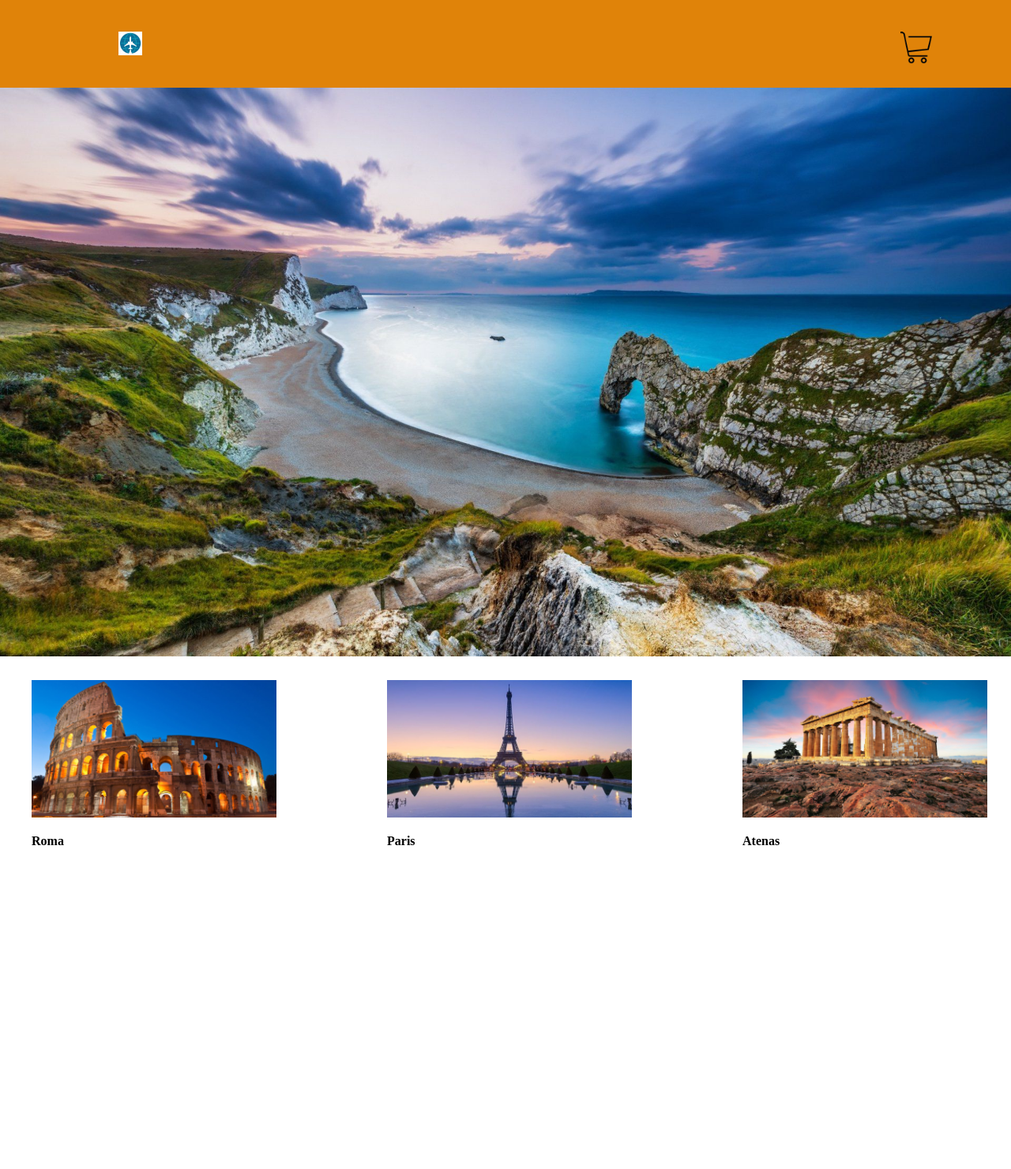
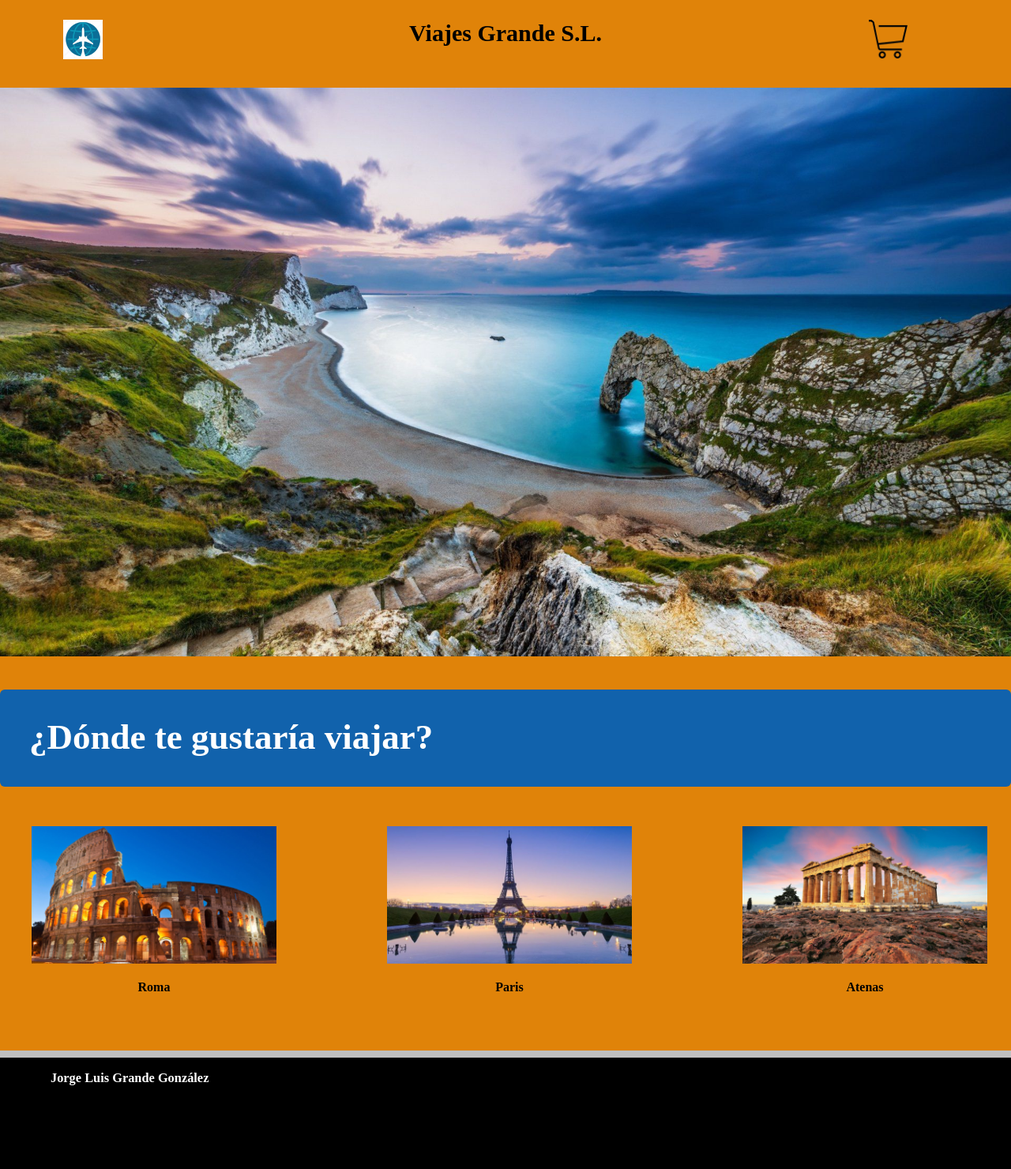
Before and after one commit to jorgegragon/2020-2021-LTAW-Practicas, a plain HTML site: page P1/ContenidoTienda/index.html in a window 1280 px wide. Shown: the whole page at 79% size. Before the commit the page ends 1126 px from the top, so only its background shows below. Drawn offline with Linux system fonts and the light colour scheme.

Commit message:
Avances html

```diff
--- a/P1/ContenidoTienda/css/style.css
+++ b/P1/ContenidoTienda/css/style.css
@@ -4,6 +4,19 @@
 
 body{
 	margin: 0;
+	background-color: #e08309;
+}
+
+footer {
+    position: relative;
+    left: 0px;
+    width: 100%;
+    height: 150px;
+    background-repeat: no-repeat;
+    background-position: 0 0;
+    margin: 50px 0 -10px 0;
+    border-top: 9px solid silver;
+	background-color: black;
 }
 
 img{
@@ -13,35 +26,65 @@ img{
 }
 
 a{
+	text-align: center;
 	text-decoration: none;
 	color: black;
 }
 
 .cabecera{
+	width: calc(100% - 160px);
+    height: 86px;
+	margin: auto;
+	background-color: #e08309;
+}
+
+#logo{
+	width: 100px;
+	height: 50px;
+	float: left;
+	margin-left: auto;
+	margin-bottom: auto;
+	margin-top: auto;
+}
+
+#carrito{
+	width: 100px;
+	height: 50px;
+	float: right;
+	margin-bottom: auto;
+	margin-top: auto;
+}
+
+#encabezado{
+	text-align: center;
+	text-decoration: none;
+	color: black;
+	font-family: font1_negrita;
+	font-size: 20px;
+}
+
+.contenido{
 	width: 100%;
 	max-width: 100%;
 	margin: auto;
 	background-color: #e08309;
 }
 
-.logo{
-	width: 200px;
-	height: 100px;
-	padding-top: 40px;
-	padding-bottom: 30px;
-	padding-left: 150px;
-	display: inline;
-	float: left;
-}
-
-.carrito{
-	width: 40px;
-	height: auto;
-	display: inline;
-	float: right;
-	padding-top: 40px;
-	padding-bottom: 30px;
-	margin-right: 100px;
+.titulillo {
+    position: relative;
+    font-family: font1_negrita;
+    font-size: 30px;
+    border: 0px;
+    border-radius: 6px;
+    background: #1162ac;
+    color: white;
+    margin-top: 42px;
+    margin-bottom: 20px;
+    padding: 9px 11px 11px 37px;
+    background-size: 49px;
+    background-position: -24px 2px;
+    background-repeat: no-repeat;
+    line-height: 28px;
 }
 
 .galeria1{
@@ -71,7 +114,21 @@ a{
 	position: relative;
 }
 
-.tapa{
-	content: center;
+.next{
+	height: 30px;
 	align-content: center;
 }
+
+#texto_footer {
+	width: 90%;
+    position: relative;
+    color: white;
+    font-family: OpenSans;
+    font-size: 14px;
+    max-width: 1200px;
+    height: 80px;
+    margin: 0 auto;
+    background-repeat: no-repeat;
+    background-position: 420px -1px;
+    background-size: 160px;
+}
--- a/P1/ContenidoTienda/index.html
+++ b/P1/ContenidoTienda/index.html
@@ -12,15 +12,26 @@
 
 <body>
     <div class="cabecera">
-        <div class="logo">
+        <div id="logo">
             <img src="Imagenes/logo.png">
         </div>
 
-        <div class="carrito">
-            <a href="/carrito"><img src="Imagenes/carrito.png"></a>
+        <div id="carrito">
+          <img src="Imagenes/carrito.png">
         </div>
 
+        <div id="encabezado">
+            <h2>Viajes Grande S.L.</h2>
+        </div>
+
+    </div>
+
+    <div class="contenido">
         <img src="Imagenes/cabecera.jpg">
+    </div>
+
+    <div class="titulillo">
+      <h2>¿Dónde te gustaría viajar?</h2>
     </div>
 
     <div class="galeria1">
@@ -29,7 +40,7 @@
 
           <img src="Imagenes/roma.jpg">
 
-          <div class="tapa">
+          <div class="next">
             <a href="html/roma.html"><h4>Roma</h4></a>
           </div>
 
@@ -39,7 +50,7 @@
 
           <img src="Imagenes/paris.jpg">
 
-          <div class="tapa">
+          <div class="next">
             <a href="html/paris.html"><h4>Paris</h4></a>
           </div>
 
@@ -49,11 +60,17 @@
 
           <img src="Imagenes/atenas.jpg">
 
-          <div class="tapa">
+          <div class="next">
             <a href="html/atenas.html"><h4>Atenas</h4></a>
           </div>
 
         </div>
 
     </div>
+
+    <footer>
+      <div id="texto_footer">
+        <h3>Jorge Luis Grande González</h3>
+      </div>
+    </footer>
 </body>
```
Also changed, not shown: P1/ContenidoTienda/Imagenes/estrella.png (added).
